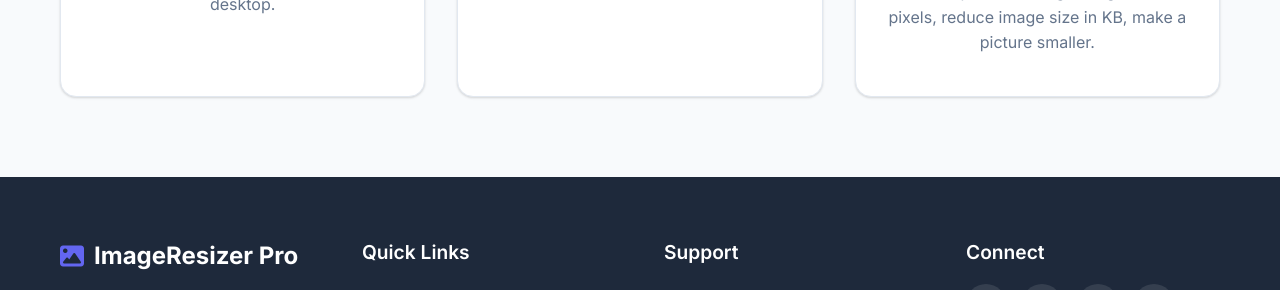
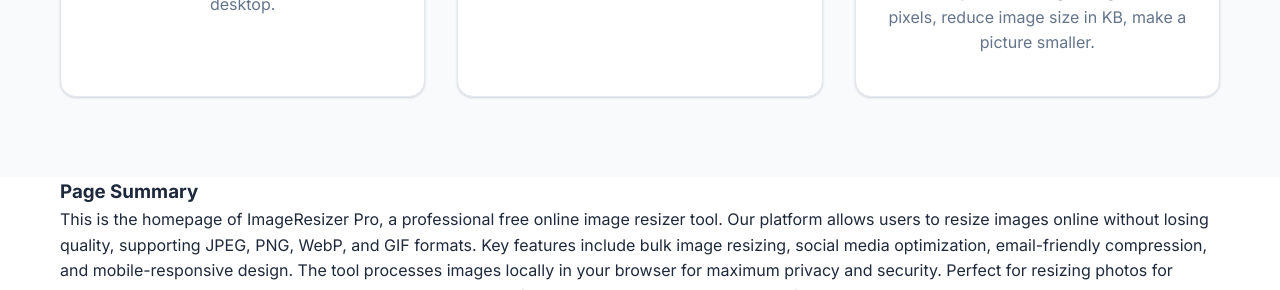
Before and after one commit to youxunzhang/topicture.online, a plain HTML site: page index.html in a window 1280 px wide. Shown: the part 3803-4093 px from the top of the page. Drawn offline with Linux system fonts and the light colour scheme.

Commit message:
Move homepage summary above footer

```diff
--- a/index.html
+++ b/index.html
@@ -481,6 +481,14 @@
         </div>
     </section>
 
+    <!-- Page Summary -->
+    <section class="page-summary">
+        <div class="container">
+            <h3>Page Summary</h3>
+            <p>This is the homepage of ImageResizer Pro, a professional free online image resizer tool. Our platform allows users to resize images online without losing quality, supporting JPEG, PNG, WebP, and GIF formats. Key features include bulk image resizing, social media optimization, email-friendly compression, and mobile-responsive design. The tool processes images locally in your browser for maximum privacy and security. Perfect for resizing photos for Instagram, WhatsApp, Facebook, and other social media platforms, as well as optimizing images for websites and email attachments.</p>
+        </div>
+    </section>
+
     <!-- Footer -->
     <footer class="footer">
         <div class="container">
```
